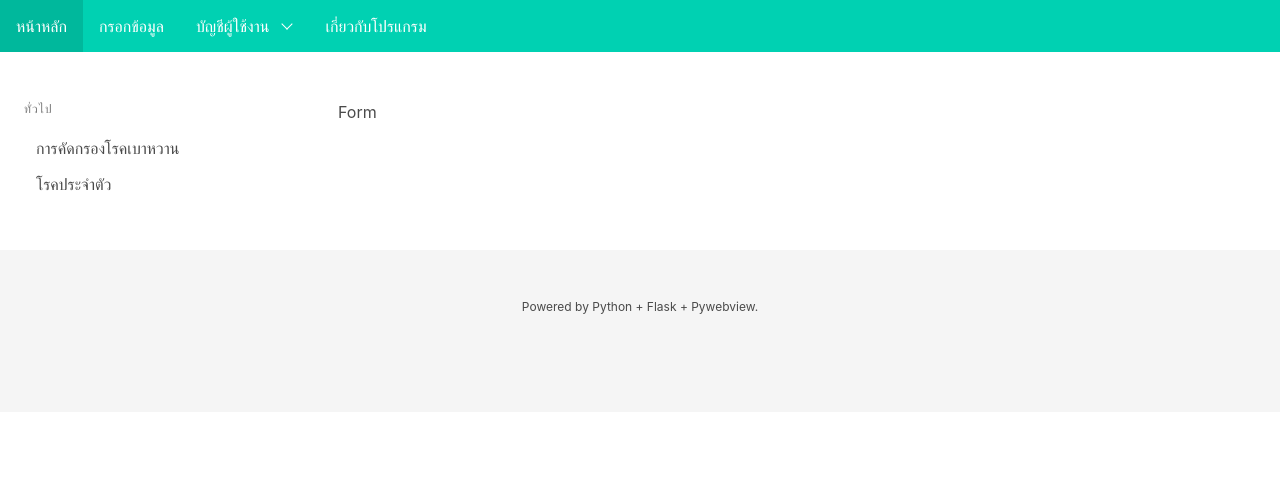
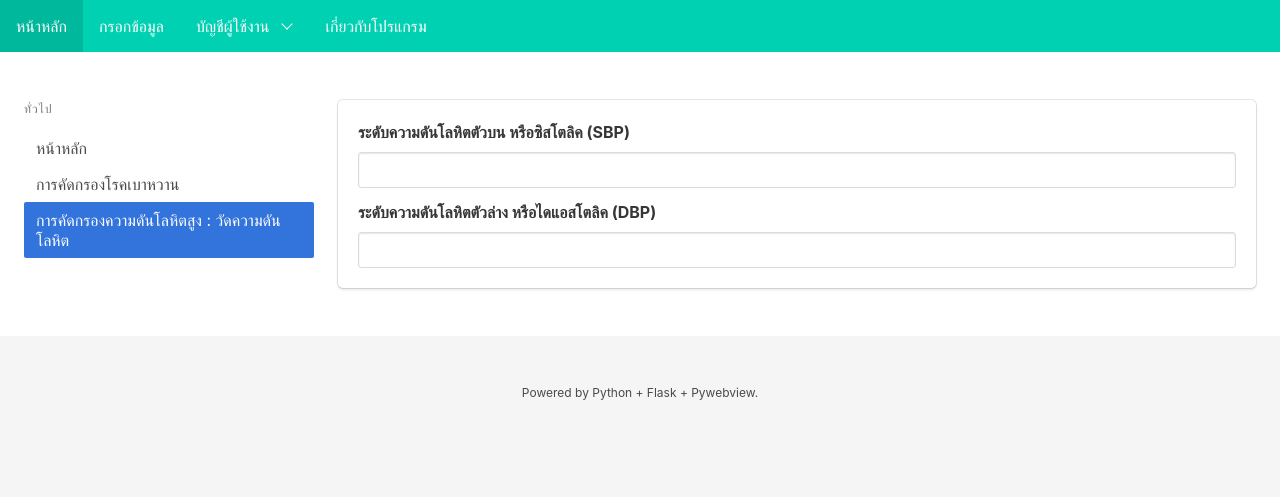
Before and after one commit to likit/SeniorHealthDB, a Flask app: template webview/templates/forms/form0.html in a window 1280 px wide. Shown: the top 497 px of the page. Run offline with Flask 2, Linux system fonts and the light colour scheme; the template is opened without the code that fills it, so the values that code supplies are empty; parts of the project's set-up code (start-up, migrations or seed data) failed here and were passed over.

Commit message:
added form blueprint
added main form and blood pressure form

updated navbar and etc

```diff
--- /dev/null
+++ b/webview/forms/__init__.py
@@ -0,0 +1,5 @@
+from flask import Blueprint
+
+form_blueprint = Blueprint('form', __name__)
+
+from views import *
--- a/webview/server.py
+++ b/webview/server.py
@@ -11,8 +11,11 @@ app.secret_key = 'agingthai'
 db = TinyDB('data/users.json')
 UserQuery = Query()
 
-from auth.views import auth as auth_blueprint
+from auth import auth_blueprint
 app.register_blueprint(auth_blueprint, url_prefix='/auth')
+
+from forms import form_blueprint
+app.register_blueprint(form_blueprint, url_prefix='/form')
 
 login_manager = LoginManager(app)
 login_manager.session_protection = 'strong'
@@ -41,13 +44,6 @@ def register():
     return jsonify(db.all())
 
 
-@login_required
-@app.route('/form/<int:form_id>')
-def form(form_id):
-    form = 'form%d.html' % form_id
-    return render_template(form)
-
-
 @app.route('/about')
 def about():
     return render_template('about.html')
--- a/webview/templates/base.html
+++ b/webview/templates/base.html
@@ -15,7 +15,7 @@
             <div class="navbar-menu is-active">
                 <div class="navbar-start">
                     <a href="/" class="navbar-item">หน้าหลัก</a>
-                    <a href="{{ url_for('form', form_id=0) }}" class="navbar-item">กรอกข้อมูล</a>
+                    <a href="{{ url_for('form.main') }}" class="navbar-item">กรอกข้อมูล</a>
                     <div class="navbar-item has-dropdown is-hoverable">
                         <a class="navbar-link">บัญชีผู้ใช้งาน</a>
                         <div class="navbar-dropdown">
--- a/webview/templates/forms/form0.html
+++ b/webview/templates/forms/form0.html
@@ -7,12 +7,30 @@
             <aside class="menu">
                 <p class="menu-label">ทั่วไป</p>
                 <ul class="menu-list">
+                    <li><a>หน้าหลัก</a></li>
                     <li><a>การคัดกรองโรคเบาหวาน</a></li>
-                    <li><a>โรคประจำตัว</a></li>
+                    <li><a class="is-active">การคัดกรองความดันโลหิตสูง : วัดความดันโลหิต</a></li>
                 </ul>
             </aside>
         </div>
-        <div class="column">Form</div>
+        <div class="column">
+            <div class="box">
+                <form>
+                    <div class="field">
+                        <label class="label">ระดับความดันโลหิตตัวบน หรือซิสโตลิค (SBP)</label>
+                        <div class="control">
+                            <input class="input" type="text" width=20 name="sbp">
+                        </div>
+                    </div>
+                    <div class="field">
+                        <label class="label">ระดับความดันโลหิตตัวล่าง หรือไดแอสโตลิค (DBP)</label>
+                        <div class="control">
+                            <input class="input" type="text" width=20 name="dbp">
+                        </div>
+                    </div>
+                </form>
+            </div>
+        </div>
     </div>
 </div>
 {% endblock %}
```
Also changed, not shown: webview/forms/views.py (added, +15 -0 lines), webview/templates/forms/main.html (added, +19 -0 lines).
